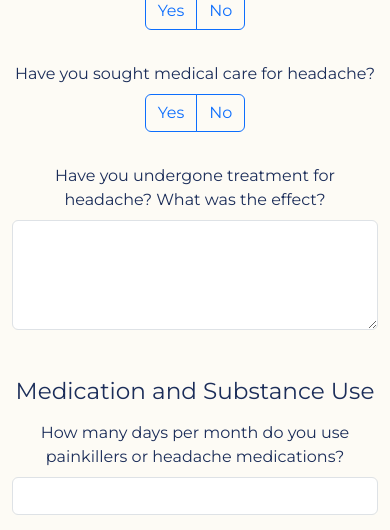
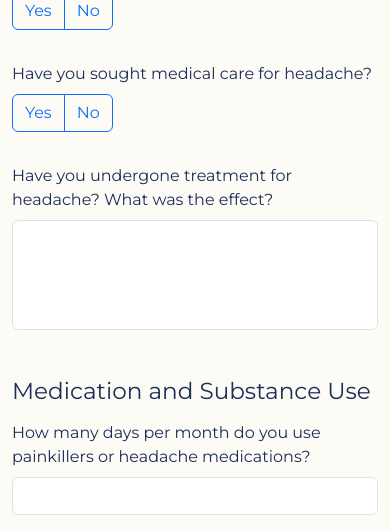
Before and after one commit to joaobrainer/head.ai, a CodeIgniter app: page /database/anamnese-estruturada in a window 390 px wide. Shown: the part 3040-3570 px from the top of the page. Run offline with CodeIgniter, Linux system fonts and the light colour scheme; some libraries are stand-ins or nearby versions.

Commit message:
Align questionnaire text left and style textareas

```diff
--- a/plataforma/application/views/anamnese_estruturada.php
+++ b/plataforma/application/views/anamnese_estruturada.php
@@ -18,7 +18,7 @@ defined('BASEPATH') or exit('No direct script access allowed');
         flex-direction: column;
         align-items: center;
         justify-content: space-between;
-        text-align: center;
+        text-align: left;
     }
 
     .header-icons {
@@ -76,6 +76,11 @@ defined('BASEPATH') or exit('No direct script access allowed');
         background-color: #0F1C3A;
     }
 
+    textarea {
+        width: 50%;
+        resize: none;
+    }
+
     .side-graphics {
         position: absolute;
         right: 10px;
@@ -115,6 +120,12 @@ defined('BASEPATH') or exit('No direct script access allowed');
             margin-top: 1rem;
         }
     }
+
+    @media (max-width: 576px) {
+        textarea {
+            width: 100%;
+        }
+    }
 </style>
 <body>
     <div class="body">
```
